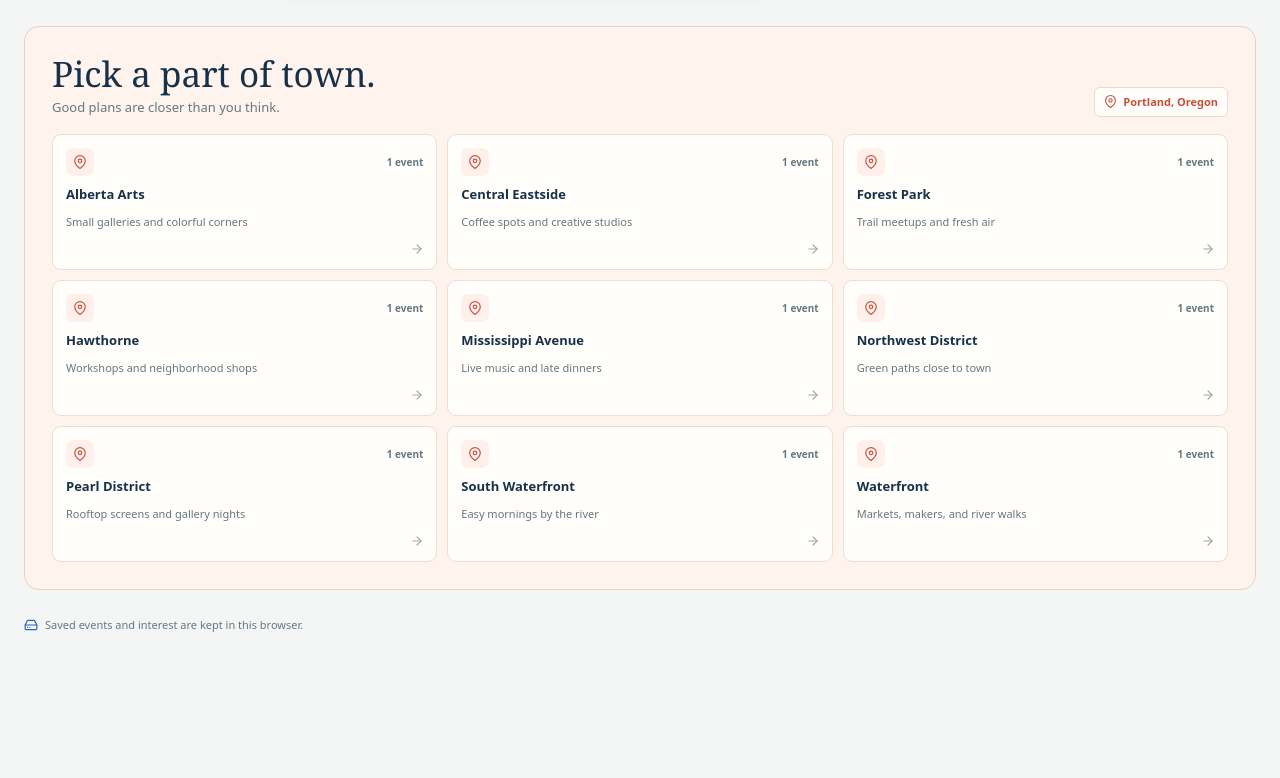
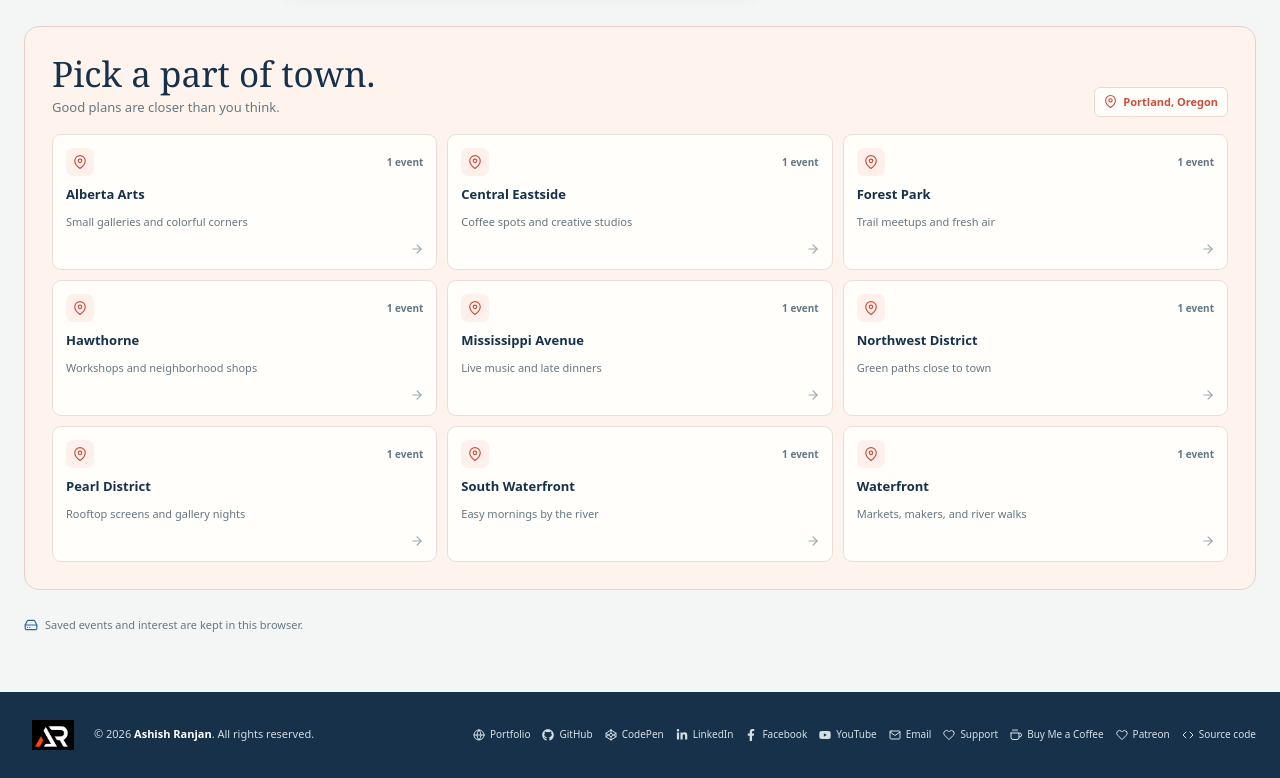
Before and after one commit to a2rp/local-event-discovery, a React (Vite) app: page / in a window 1280 px wide. Shown: the part 2607-3385 px from the top of the page. Before the commit the page ends 3299 px from the top, so only its background shows below. Built offline with nearby package versions, Linux system fonts and the light colour scheme.

Commit message:
feat: add profile and source footer

```diff
--- a/src/App.jsx
+++ b/src/App.jsx
@@ -1,3 +1,4 @@
+import { SiteFooter } from "./components/siteFooter/index.jsx";
 import { SiteHeader } from "./components/siteHeader/index.jsx";
 import { EventWorkspace } from "./components/eventWorkspace/index.jsx";
 import styles from "./App.module.css";
@@ -8,6 +9,7 @@ const App = () => (
         <main className={styles.pageContent}>
             <EventWorkspace />
         </main>
+        <SiteFooter />
     </div>
 );
 
--- /dev/null
+++ b/src/components/siteFooter/index.jsx
@@ -0,0 +1,93 @@
+import { FaFacebookF, FaGithub, FaLinkedinIn, FaYoutube } from "react-icons/fa";
+import {
+    FiCode,
+    FiCodepen,
+    FiCoffee,
+    FiGlobe,
+    FiHeart,
+    FiMail,
+} from "react-icons/fi";
+import styles from "./styles.module.css";
+
+const footerLinks = [
+    { label: "Portfolio", url: "https://www.ashishranjan.net", icon: FiGlobe },
+    { label: "GitHub", url: "https://github.com/a2rp", icon: FaGithub },
+    { label: "CodePen", url: "https://codepen.io/ash1198", icon: FiCodepen },
+    {
+        label: "LinkedIn",
+        url: "https://www.linkedin.com/in/aashishranjan",
+        icon: FaLinkedinIn,
+    },
+    {
+        label: "Facebook",
+        url: "https://www.facebook.com/theash.ashish/",
+        icon: FaFacebookF,
+    },
+    {
+        label: "YouTube",
+        url: "https://www.youtube.com/@ashishranjan-ashz?sub_confirmation=1",
+        icon: FaYoutube,
+    },
+    { label: "Email", url: "mailto:ash.ranjan09@gmail.com", icon: FiMail },
+    {
+        label: "Support",
+        url: "https://a2rp-donation-page.netlify.app/",
+        icon: FiHeart,
+    },
+    {
+        label: "Buy Me a Coffee",
+        url: "https://buymeacoffee.com/ashishranjan",
+        icon: FiCoffee,
+    },
+    {
+        label: "Patreon",
+        url: "https://www.patreon.com/ashishranjan",
+        icon: FiHeart,
+    },
+    {
+        label: "Source code",
+        url: "https://github.com/a2rp/local-event-discovery",
+        icon: FiCode,
+    },
+];
+
+const SiteFooter = () => (
+    <footer className={styles.footer}>
+        <div className={styles.inner}>
+            <div className={styles.copyright}>
+                <a
+                    className={styles.logoLink}
+                    href="https://www.ashishranjan.net"
+                    target="_blank"
+                    rel="noreferrer"
+                    aria-label="Ashish Ranjan portfolio"
+                >
+                    <img
+                        src={import.meta.env.BASE_URL + "logo.png"}
+                        alt="Ashish Ranjan logo"
+                    />
+                </a>
+                <p>
+                    {"\u00a9"} {new Date().getFullYear()}{" "}
+                    <a href="https://github.com/a2rp">Ashish Ranjan</a>. All
+                    rights reserved.
+                </p>
+            </div>
+            <nav className={styles.footerLinks} aria-label="Footer links">
+                {footerLinks.map(({ label, url, icon: Icon }) => (
+                    <a
+                        href={url}
+                        key={label}
+                        target={url.startsWith("mailto:") ? undefined : "_blank"}
+                        rel={url.startsWith("mailto:") ? undefined : "noreferrer"}
+                    >
+                        <Icon aria-hidden="true" />
+                        {label}
+                    </a>
+                ))}
+            </nav>
+        </div>
+    </footer>
+);
+
+export { SiteFooter };
--- /dev/null
+++ b/src/components/siteFooter/styles.module.css
@@ -0,0 +1,117 @@
+.footer {
+    padding: 27px 0;
+    background: var(--color-ink);
+    color: #eef4f6;
+
+    .inner {
+        display: flex;
+        width: min(1280px, calc(100% - 48px));
+        align-items: center;
+        justify-content: space-between;
+        gap: 24px;
+        margin: 0 auto;
+    }
+
+    .copyright {
+        display: flex;
+        flex: 0 0 auto;
+        align-items: center;
+        gap: 12px;
+
+        p {
+            color: #d1dbe0;
+            font-size: 11px;
+        }
+
+        p a {
+            color: #fff;
+            font-weight: 750;
+        }
+
+        p a:hover {
+            box-shadow: inset 0 -1px 0 var(--color-coral);
+        }
+    }
+
+    .logoLink {
+        display: inline-grid;
+        min-width: 58px;
+        min-height: 32px;
+        place-items: center;
+        border-radius: 4px;
+        transition: box-shadow 150ms ease;
+
+        img {
+            width: 58px;
+            max-height: 30px;
+            object-fit: contain;
+        }
+
+        &:hover {
+            box-shadow: 0 0 0 3px rgb(239 120 94 / 18%);
+        }
+
+        &:focus-visible {
+            outline: 2px solid var(--color-coral);
+            outline-offset: 3px;
+        }
+    }
+
+    .footerLinks {
+        display: flex;
+        max-width: 810px;
+        flex-wrap: wrap;
+        justify-content: end;
+        gap: 7px 12px;
+
+        a {
+            display: inline-flex;
+            min-height: 28px;
+            align-items: center;
+            gap: 5px;
+            color: #d5e0e5;
+            font-size: 10px;
+            transition: box-shadow 150ms ease;
+
+            svg {
+                font-size: 12px;
+            }
+
+            &:hover {
+                box-shadow: inset 0 -1px 0 var(--color-coral);
+            }
+
+            &:focus-visible {
+                outline: 2px solid var(--color-coral);
+                outline-offset: 3px;
+            }
+        }
+    }
+
+    @media (max-width: 800px) {
+        .inner {
+            align-items: start;
+            flex-direction: column;
+        }
+
+        .footerLinks {
+            justify-content: start;
+        }
+    }
+
+    @media (max-width: 460px) {
+        .inner {
+            width: calc(100% - 30px);
+        }
+
+        .copyright {
+            align-items: start;
+            flex-direction: column;
+            gap: 6px;
+        }
+
+        .footerLinks {
+            gap: 6px 11px;
+        }
+    }
+}
```
